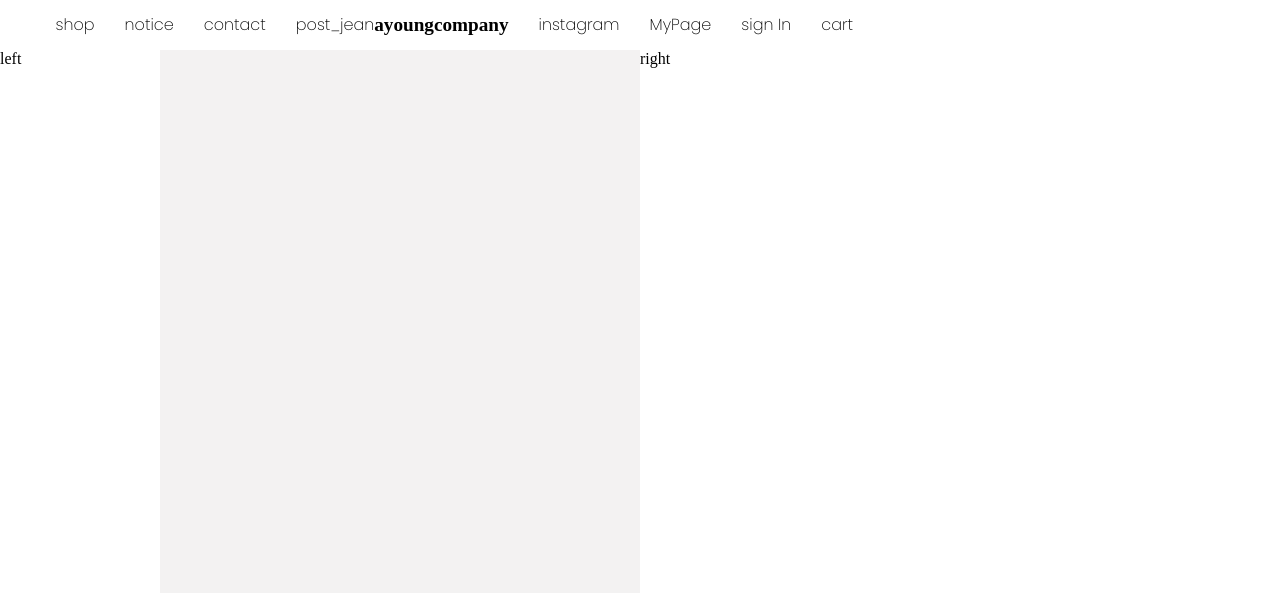
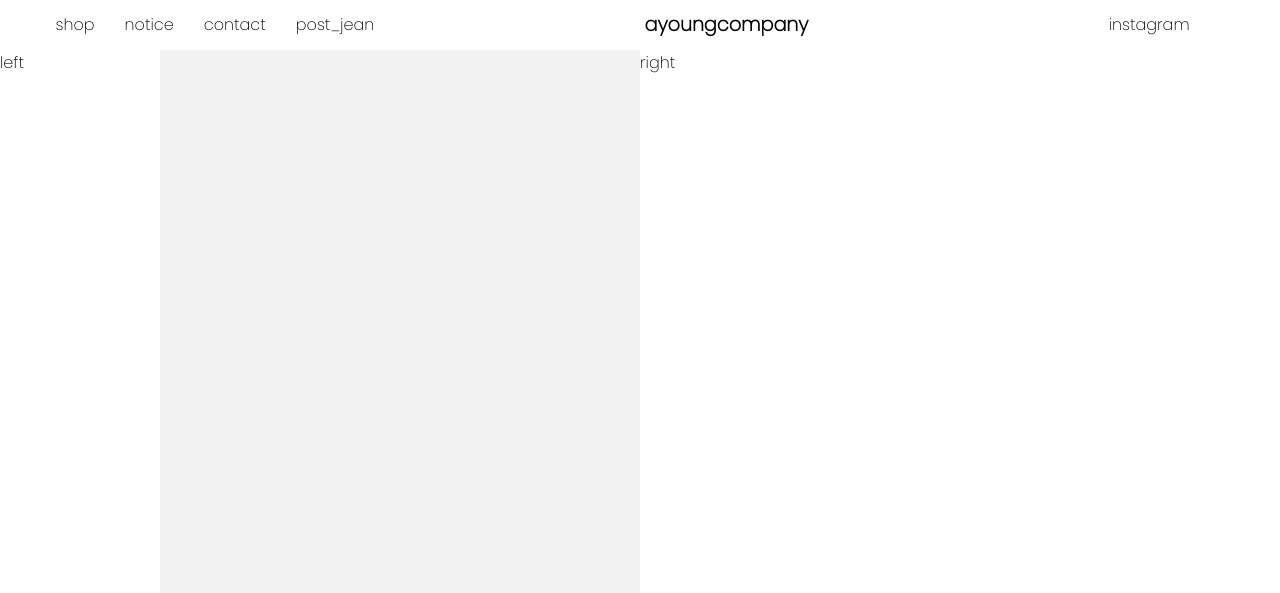
Before and after one commit to Zy0ung/First_SoonKathon_9th_Team2, a Django app: page /list/ in a window 1280 px wide. Shown: the top 593 px of the page. Run offline with Django 3.2, Linux system fonts and the light colour scheme; data that the repository does not hold is empty.

Commit message:
[송지영][개발]::상단바 수정

```diff
--- a/ayc_company/static/css/base.css
+++ b/ayc_company/static/css/base.css
@@ -1,5 +1,6 @@
 @import url('https://fonts.googleapis.com/css2?family=Poppins:wght@100;200&display=swap%27');
-* {margin:0; padding:0;}
+
+* {margin:0; padding:0;box-sizing:border-box; font-family: 'Poppins';}
 ul li {list-style:none;}
 .clearfix:after{content:'';display:block; clear:both;text-decoration: none;}
 body {overflow-y:scroll;}
@@ -15,14 +16,17 @@
 nav {width:96%; margin:0 auto;}
 nav > ul > li {float:left; line-height:50px; position: relative;}
 .main_title{
+    padding-left: 22%;
+    padding-right: 22%;
     font-size:larger;
     font-weight: bold;
-    text-align: center;
 }
+
 .sub{
     margin-left: 30px;
     font-family: 'Poppins', sans-serif;
 }
+
 
 .bottom{
     display: flex;
--- a/ayc_company/templates/index.html
+++ b/ayc_company/templates/index.html
@@ -1,6 +1,5 @@
 {% extends 'base.html' %}
 {% load static %}
-
 {% block link %} {% static 'css/index.css' %} {% endblock %}
 {% block content %}
     <div class="main_photo">
--- a/ayc_company/templates/list.html
+++ b/ayc_company/templates/list.html
@@ -1,7 +1,5 @@
 {% extends 'base.html' %}
 {% load static %}
-
-{% block title %}  {% endblock %}
 {% block link %} {% static 'css/list.css' %} {% endblock %}
 {% block content %}
 
```
